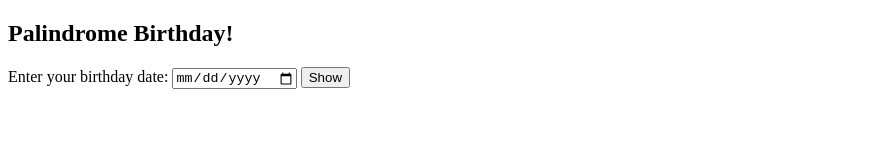
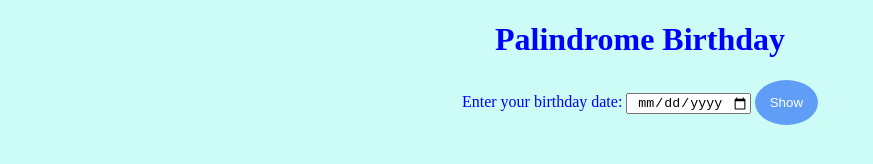
Before and after one commit to sakshammishra952/Palindrome-Birthday, a plain HTML site: page index.html in a window 1280 px wide. Shown: the whole page, without its empty margins (0-873 px from the left). Drawn offline with Linux system fonts and the light colour scheme.

Commit message:
style
added margins ,colors etc

```diff
--- a/index.html
+++ b/index.html
@@ -5,16 +5,12 @@
     <meta http-equiv="X-UA-Compatible" content="IE=edge" />
     <meta name="viewport" content="width=device-width, initial-scale=1.0" />
     <title>Palindrome Birthday</title>
-    <link rel="stylesheet" href="style.css" />
-    <link
-      rel="shortcut icon"
-      type="image/x-icon"
-      href="https://www.google.com/s2/u/0/favicons?domain=neog.camp"
-    />
+    <link rel="stylesheet" href="main.css" >
+
   </head>
   <body>
     <main>
-      <h2>Palindrome Birthday!</h2>
+      <h1>Palindrome Birthday</h1>
       <label class="input-label">Enter your birthday date:</label>
       <input class="input" id="bday-input" type="date" />
       <button id="show-btn">Show</button>
--- /dev/null
+++ b/main.css
@@ -0,0 +1,19 @@
+*{
+    text-align: center;
+}
+
+body{
+    background-color: #CDFCF6;
+    color:blue;}
+
+    button {
+        background-color: #5F9DF7;
+        border: none;
+        color: white;
+        padding: 15px 15px;
+        text-align: center;
+        text-decoration: none;
+        display: inline-block;
+        border-radius: 75%;
+
+      }
```
Also changed, not shown: 1 other file.
